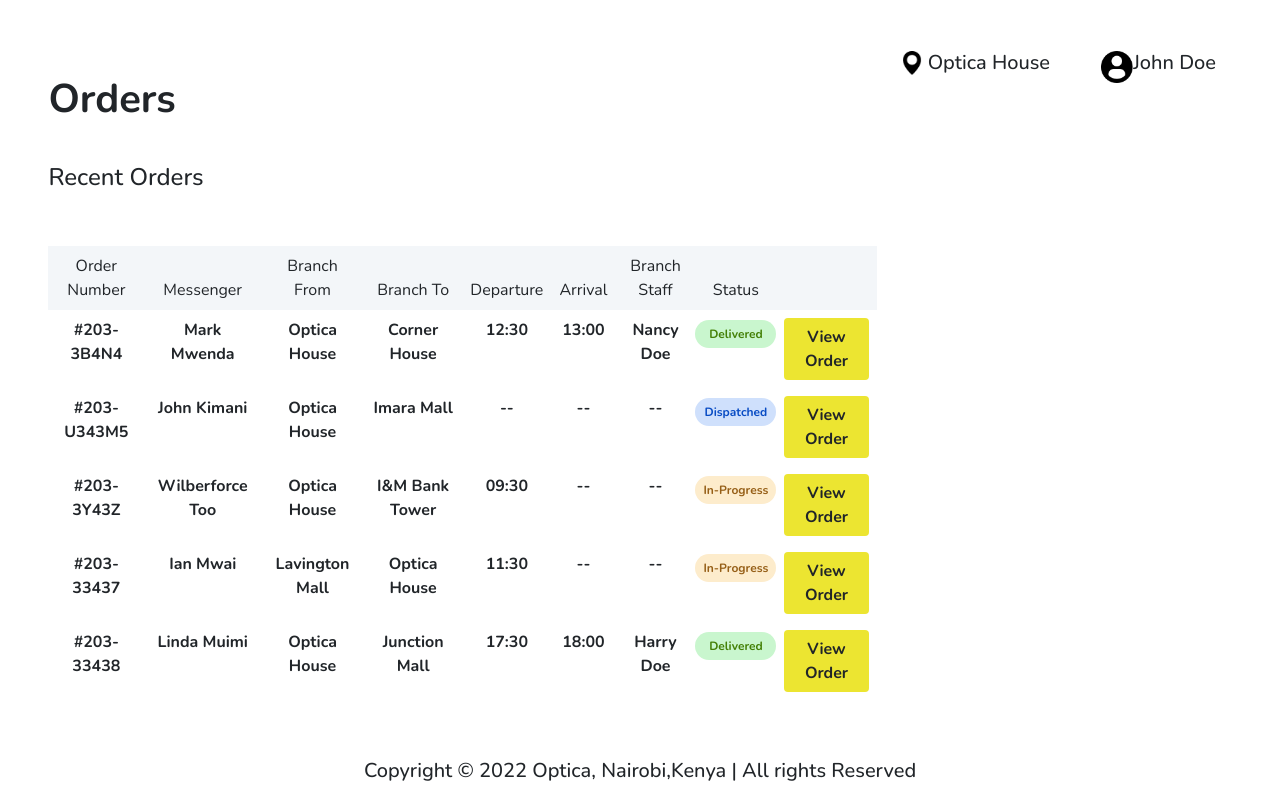
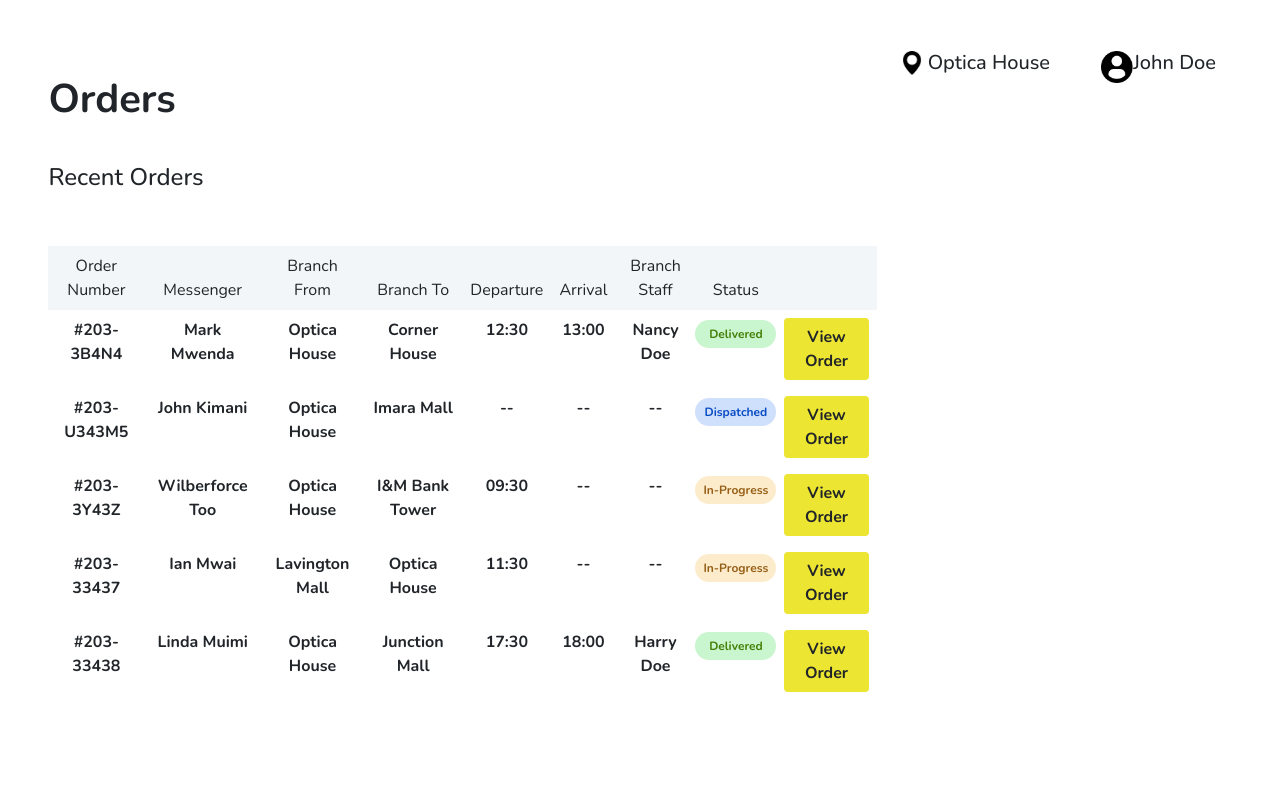
Before and after one commit to Optica-Brains/optica-frontend, an Angular app: page / in a window 1280 px wide. Built offline with nearby package versions, Linux system fonts and the light colour scheme.

Commit message:
removed footer

```diff
--- a/src/app/orders-table/orders-table.component.html
+++ b/src/app/orders-table/orders-table.component.html
@@ -92,7 +92,3 @@
         </table>
     </div>
 </div>
-
-<footer>
-    <p class="h5 text-center">Copyright © 2022 Optica, Nairobi,Kenya | All rights Reserved</p>
-</footer>
```
